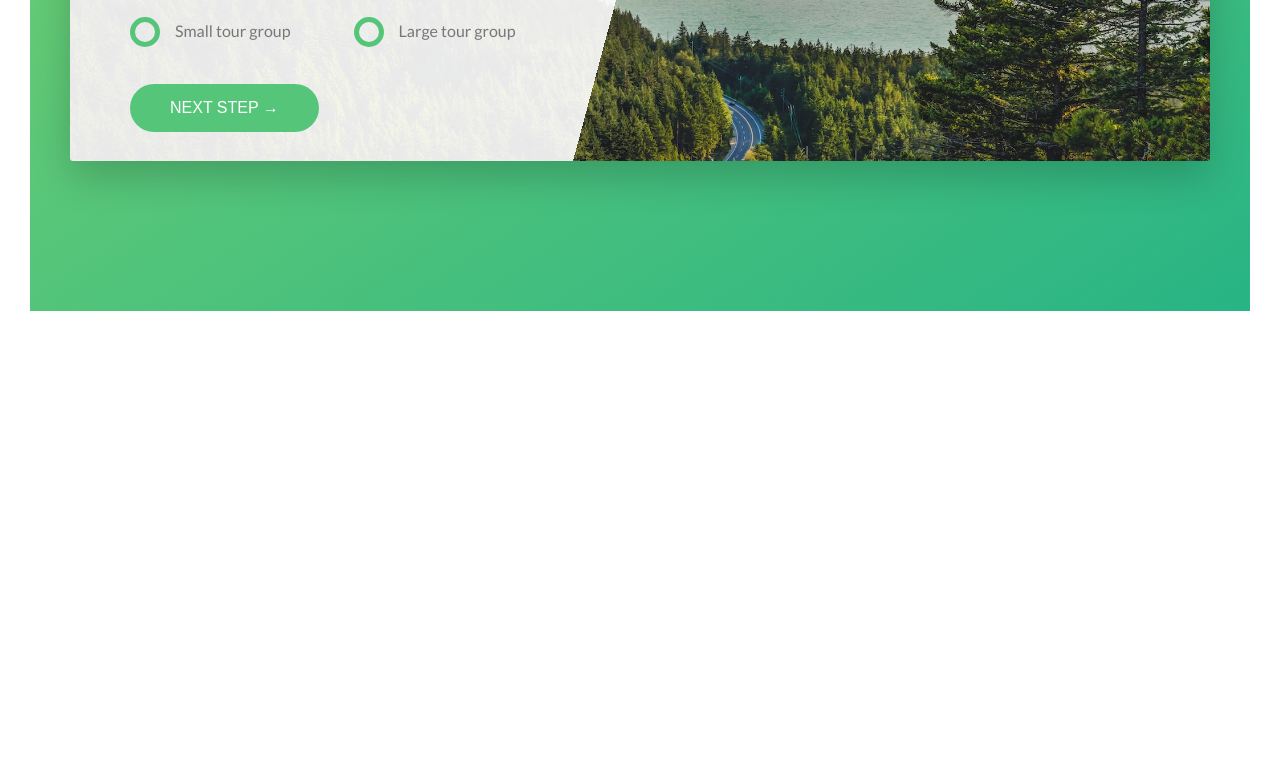
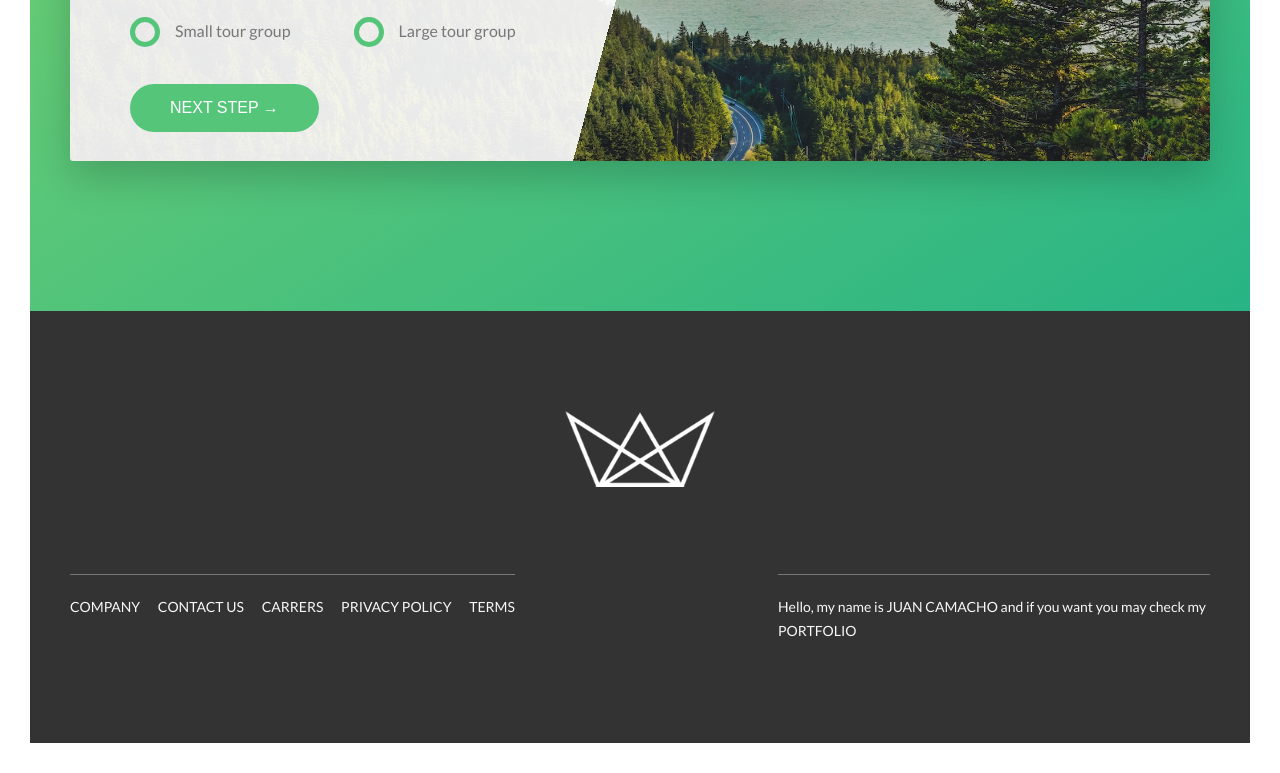
Before and after one commit to Juan321654/TouringNat, a website: page index.html in a window 1280 px wide. Shown: the part 5262-6035 px from the top of the page. Before the commit the page ends 5603 px from the top, so only its background shows below. Drawn offline with Linux system fonts and the light colour scheme.

Commit message:
added a footer

```diff
--- a/index.html
+++ b/index.html
@@ -319,6 +319,30 @@
       </section>
     </main>
 
+    <footer class="footer">
+      <div class="footer__logo-box">
+        <img src="img/logo-white.png" alt="Full logo" class="footer__logo">
+      </div>
+      <div class="row">
+        <div class="col-1-of-2">
+          <div class="footer__navigation">
+            <ul class="footer__list">
+              <li class="footer__item"><a href="#" class="footer__link">Company</a></li>
+              <li class="footer__item"><a href="#" class="footer__link">Contact us</a></li>
+              <li class="footer__item"><a href="#" class="footer__link">Carrers</a></li>
+              <li class="footer__item"><a href="#" class="footer__link">Privacy policy</a></li>
+              <li class="footer__item"><a href="#" class="footer__link">Terms</a></li>
+            </ul>
+          </div>
+        </div>
+        <div class="col-1-of-2">
+          <p class="footer__copyright">
+            Hello, my name is <a href="#" class="footer__link">Juan Camacho</a> and if you want you may check my <a href="#" class="footer__link">portfolio</a>
+          </p>
+        </div>
+      </div>
+    </footer>
+
     <!-- <section class="grid-test">
             <div class="row">
                 <div class="col-1-of-2">
--- a/sass/abstracts/_variables.scss
+++ b/sass/abstracts/_variables.scss
@@ -14,6 +14,7 @@ $color-grey-light-2: #eee;
 
 $color-grey-dark: #777;
 $color-grey-dark-2: #999;
+$color-grey-dark-3: #333;
 
 
 
--- /dev/null
+++ b/sass/layout/_footer.scss
@@ -0,0 +1,60 @@
+.footer {
+  background-color: $color-grey-dark-3;
+  padding: 10rem 0;
+  font-size: 1.4rem;
+  color: $color-grey-light-1;
+
+  &__logo-box {
+    text-align: center;
+    margin-bottom: 8rem;
+  }
+
+  &__logo {
+    width:15rem;
+    height: auto;
+  }
+
+  &__navigation {
+    border-top: 1px solid $color-grey-dark;
+    padding-top: 2rem;
+    display: inline-block;
+  }
+
+  &__list {
+    list-style: none;
+  }
+
+  &__item {
+    display: inline-block;
+
+    &:not(:last-child){
+      margin-right: 1.5rem;
+    }
+  }
+
+  &__link {
+    &:link,
+    &:visited {
+      color: $color-grey-light-1;
+      background-color: $color-grey-dark-3;
+      text-decoration: none;
+      text-transform: uppercase;
+      display: inline-block;
+      transition: all .2s;
+    }
+
+    &:hover,
+    &:active {
+      color: $color-primary;
+      box-shadow: 0 1rem 3rem rgba($color-black, .4);
+      transform: rotate(5deg) scale(1.3);
+    }
+  }
+
+  &__copyright {
+    border-top: 1px solid $color-grey-dark;
+    padding-top: 2rem;
+    width: 80%;
+    float: right;
+  }
+}
--- a/sass/main.scss
+++ b/sass/main.scss
@@ -17,6 +17,7 @@
 
 @import "layout/grid";
 @import "layout/header";
+@import "layout/footer";
 
 
 @import "pages/home";
```
Also changed, not shown: css/style.css.
